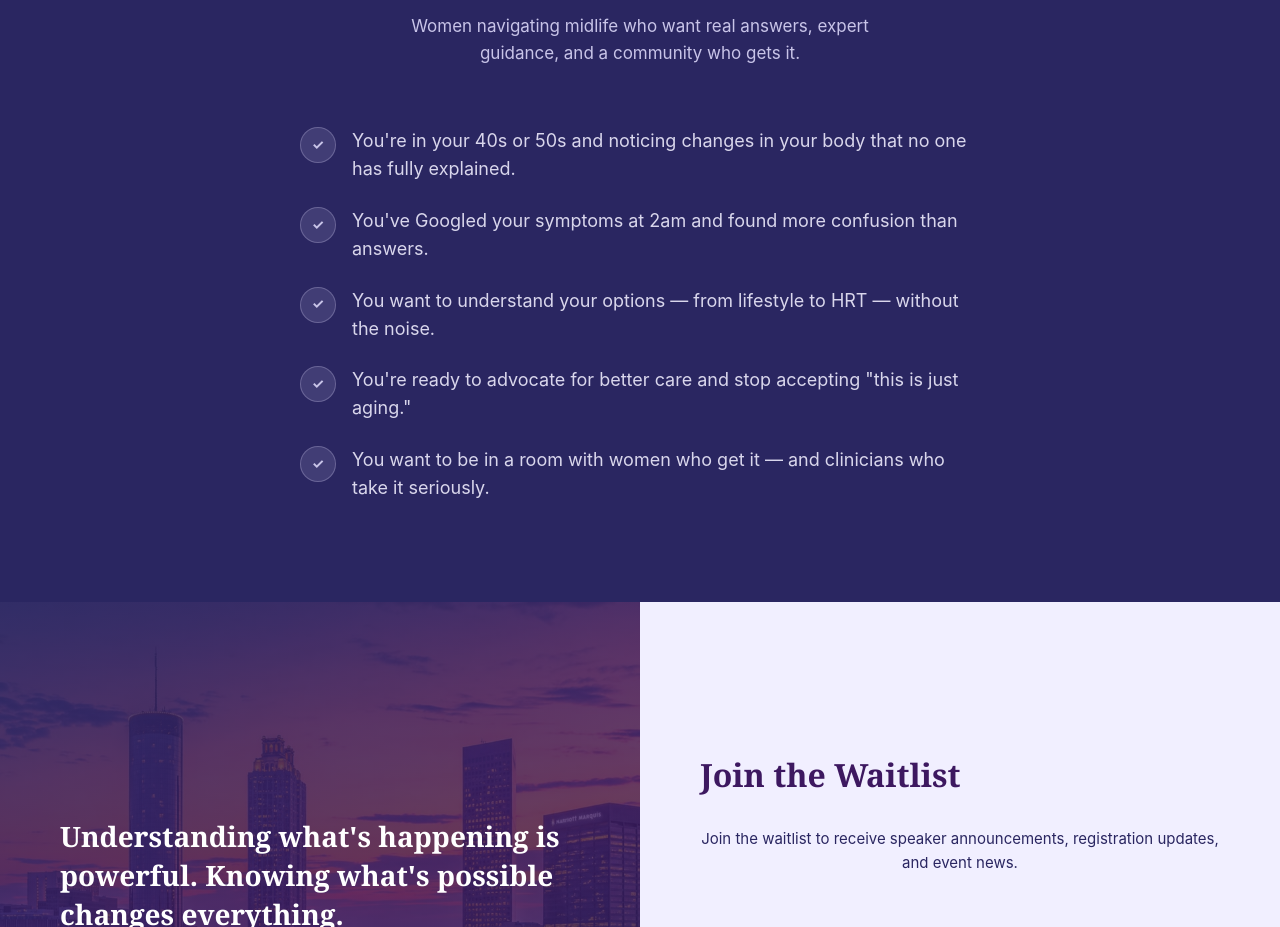
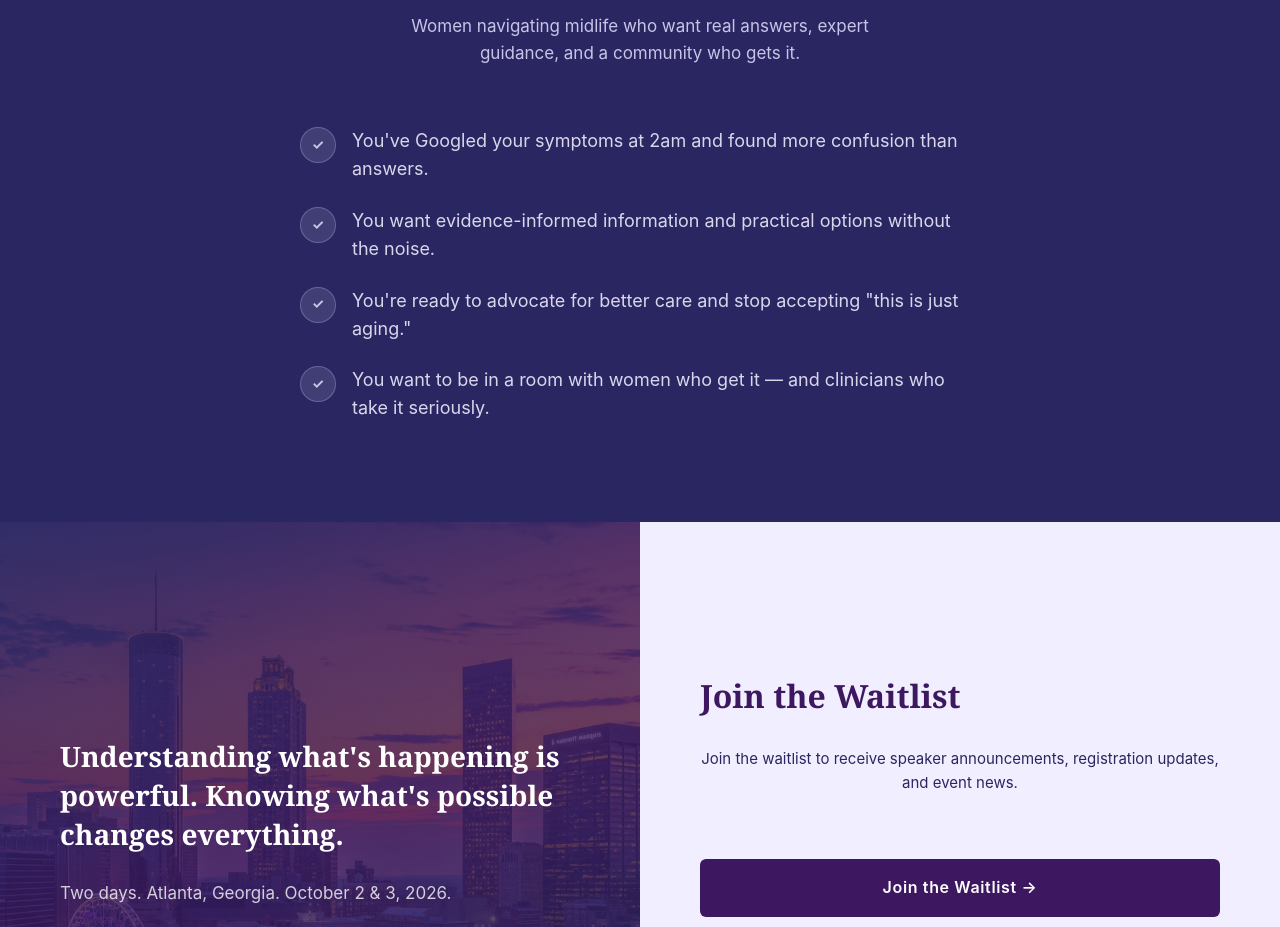
Before and after one commit to creativeagntcy/elevatepause-com, a website: page public/index.html in a window 1280 px wide. Shown: the part 4410-5337 px from the top of the page. Drawn offline with Linux system fonts and the light colour scheme.

Commit message:
Update 'This Is for You If' section — remove age line, update options copy

```diff
--- a/public/index.html
+++ b/public/index.html
@@ -1119,9 +1119,8 @@
     <h2><!--VTL:who-headline-->This is for you if…<!--/VTL:who-headline--></h2>
     <p class="who-subhead">Women navigating midlife who want real answers, expert guidance, and a community who gets it.</p>
     <ul class="checklist">
-      <li class="check-item"><div class="check-icon">✓</div><p><!--VTL:who-1-->You're in your 40s or 50s and noticing changes in your body that no one has fully explained.<!--/VTL:who-1--></p></li>
       <li class="check-item"><div class="check-icon">✓</div><p><!--VTL:who-2-->You've Googled your symptoms at 2am and found more confusion than answers.<!--/VTL:who-2--></p></li>
-      <li class="check-item"><div class="check-icon">✓</div><p><!--VTL:who-3-->You want to understand your options — from lifestyle to HRT — without the noise.<!--/VTL:who-3--></p></li>
+      <li class="check-item"><div class="check-icon">✓</div><p><!--VTL:who-3-->You want evidence-informed information and practical options without the noise.<!--/VTL:who-3--></p></li>
       <li class="check-item"><div class="check-icon">✓</div><p><!--VTL:who-4-->You're ready to advocate for better care and stop accepting "this is just aging."<!--/VTL:who-4--></p></li>
       <li class="check-item"><div class="check-icon">✓</div><p><!--VTL:who-5-->You want to be in a room with women who get it — and clinicians who take it seriously.<!--/VTL:who-5--></p></li>
     </ul>
```
